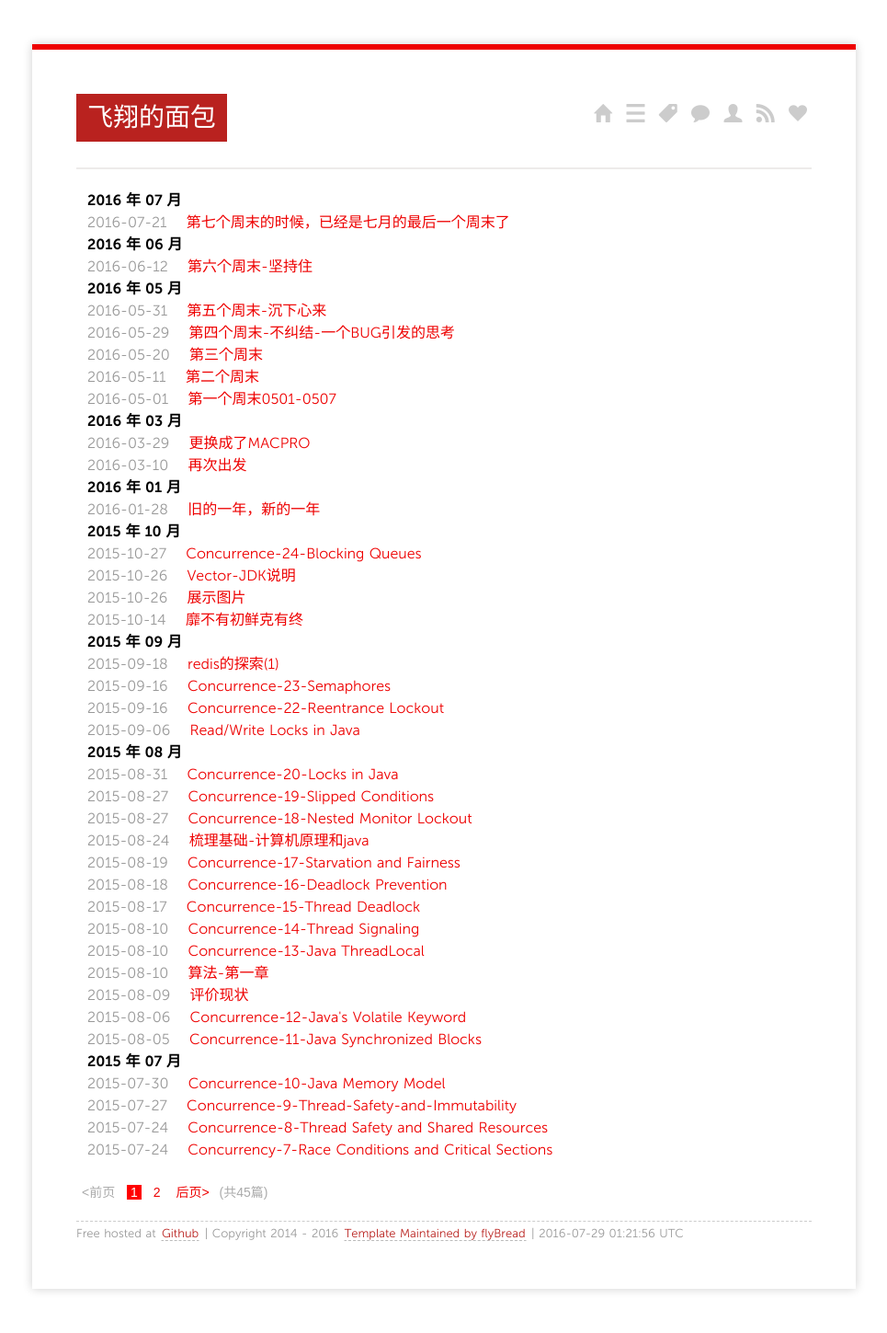
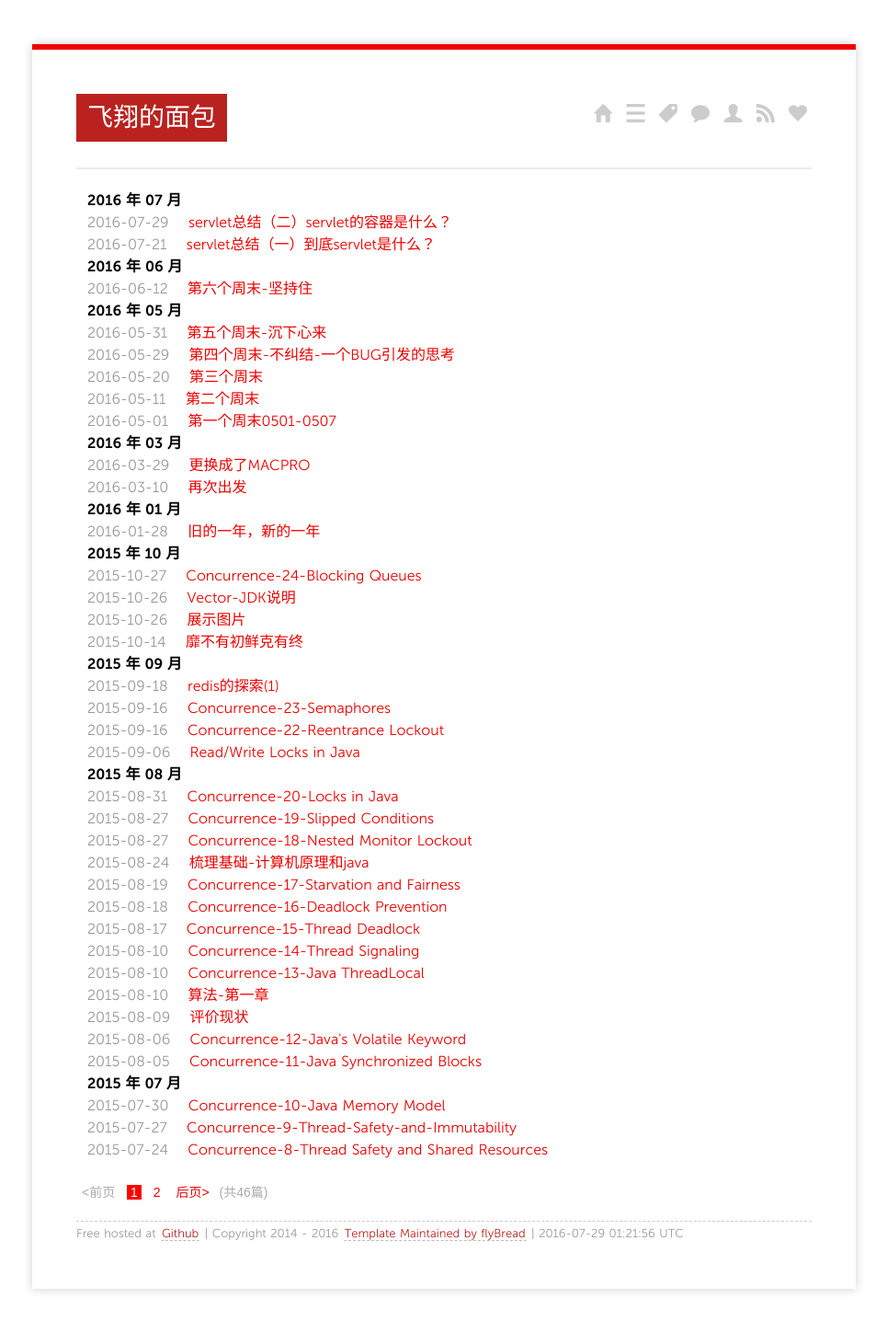
Before and after one commit to flyBread/flyBread.github.io, a Jekyll site: the page built from index.html, in a window 1280 px wide. Shown: the whole page at 92% size, without its empty margins (157-1122 px from the left). Built offline with Jekyll 4.4.1, drawn with Linux system fonts in a browser that asks for light colours; nearby versions of some CDN libraries; Markdown is read by kramdown in place of the engine named in the settings; the list of posts is cut into pages by our own code.

Commit message:
第二天

```diff
--- a/_posts/2016/2016-07-21-7.md
+++ b/_posts/2016/2016-07-21-7.md
@@ -1,9 +1,9 @@
 ---
 layout: post
-title: "第七个周末的时候，已经是七月的最后一个周末了"
-description: "自知者智，知人者明"
-category: 反省,庸人不自扰
-tags: [反省,庸人不自扰]
+title: "servlet总结（一）到底servlet是什么？"
+description: "第七个周末"
+category: servlet总结
+tags: [servlet总结]
 ---
 2016-06-19 到 2016-07-28
 > eat， move， shit，eat，move，shit，......
--- /dev/null
+++ b/_posts/2016/2016-07-29-8.md
@@ -0,0 +1,9 @@
+---
+layout: post
+title: "servlet总结（二）servlet的容器是什么？"
+description: "第七个周末摔倒后，爬起来，继续走...."
+category: servlet总结
+tags: [servlet总结]
+---
+2016-06-19 到 2016-07-28
+> 发奋，堕落，再发奋，再堕落。。。。。。
```
